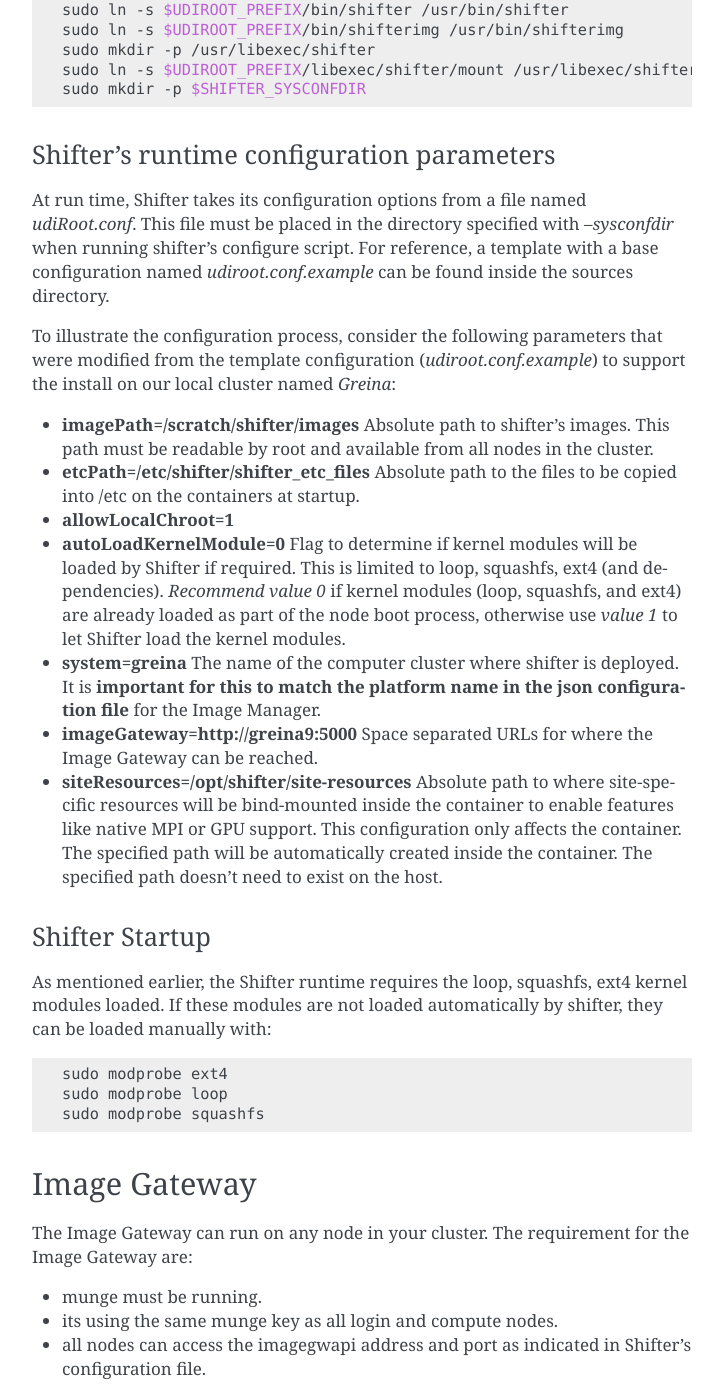
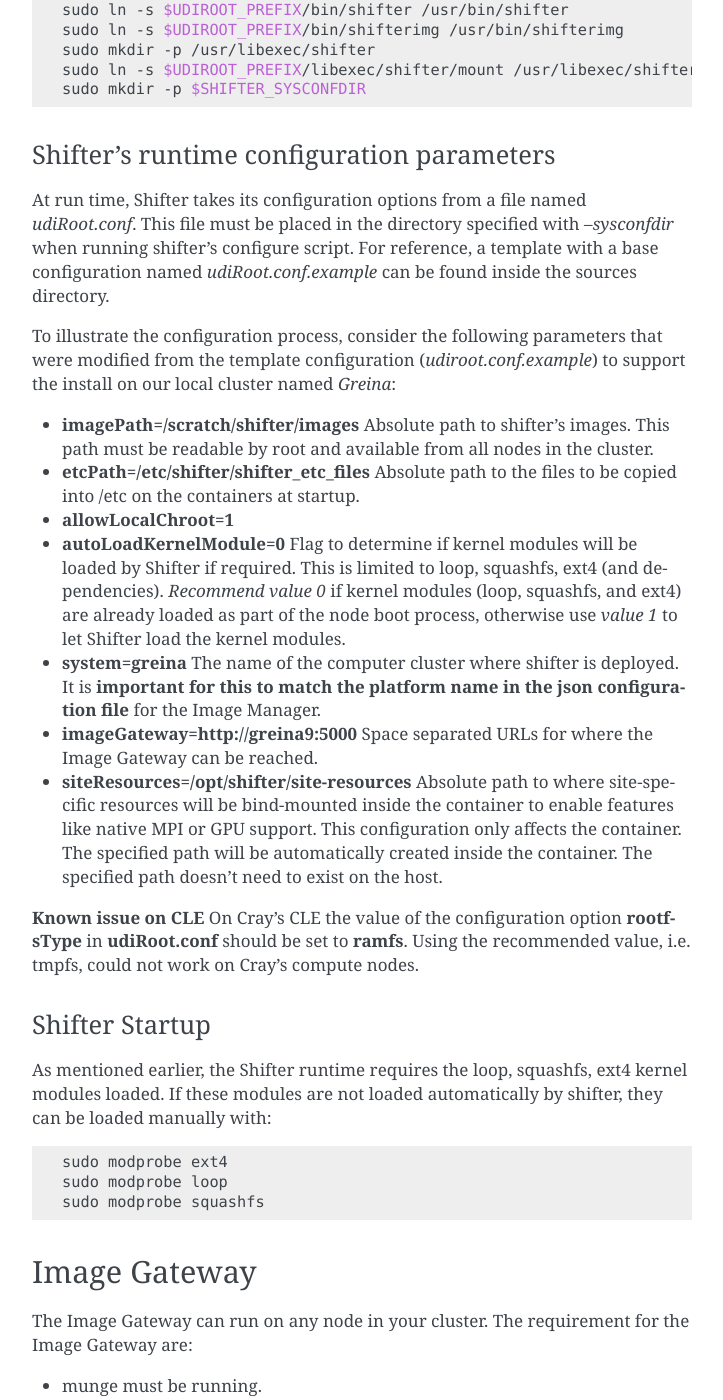
Before and after one commit to NERSC/shifter, a Sphinx documentation site: the page built from doc/install/manualinstall.rst, in a window 1280 px wide and 1400 px high, scrolled down 2028 px. Shown: the whole window, without its empty margins (388-1111 px from the left). Built offline with Sphinx 7.4.7, drawn with Linux system fonts in a browser that asks for light colours; pages that are not in the unit, such as notebooks, are missing from menus.

Commit message:
manualinstall.rst: added known issue of CLE

```diff
--- a/doc/index.rst
+++ b/doc/index.rst
@@ -34,7 +34,7 @@
    mpi/mpich_abi
    install/centos6
    install/cle6
-   install/manualinstallgpu
+   install/manualinstall
    install/required-permissions
    wlm/slurm
 
--- a/doc/install/manualinstall.rst
+++ b/doc/install/manualinstall.rst
@@ -88,7 +88,7 @@
 Shifter's runtime configuration parameters
 ++++++++++++++++++++++++++++++++++++++++++
 
-At run time, Shifter takes its configuration options from a file named *udiRoot.conf*. This file must be placed in the directory specified with *--sysconfdir* when running shifter's configure script. For reference, a template with a base configuration named *udiroot.conf.example* can be found inside the sources directory.
+At run time, Shifter takes its configuration options from a file named *udiRoot.conf*. This file must be placed in the directory specified with *--sysconfdir* when running shifter's configure script. For reference, a template with a base configuration named *udiRoot.conf.example* can be found inside the sources directory.
 
 To illustrate the configuration process, consider the following parameters that were modified from the template configuration (*udiroot.conf.example*) to support the install on our local cluster named *Greina*:
 
@@ -99,6 +99,9 @@
 * **system=greina** The name of the computer cluster where shifter is deployed. It is **important for this to match the platform name in the json configuration file** for the Image Manager.
 * **imageGateway=http://greina9:5000** Space separated URLs for where the Image Gateway can be reached.
 * **siteResources=/opt/shifter/site-resources** Absolute path to where site-specific resources will be bind-mounted inside the container to enable features like native MPI or GPU support. This configuration only affects the container. The specified path will be automatically created inside the container. The specified path doesn't need to exist on the host.
+
+**Known issue on CLE**
+On Cray's CLE the value of the configuration option **rootfsType** in **udiRoot.conf** should be set to **ramfs**. Using the recommended value, i.e. tmpfs, could not work on Cray's compute nodes.
 
 
 Shifter Startup
```
